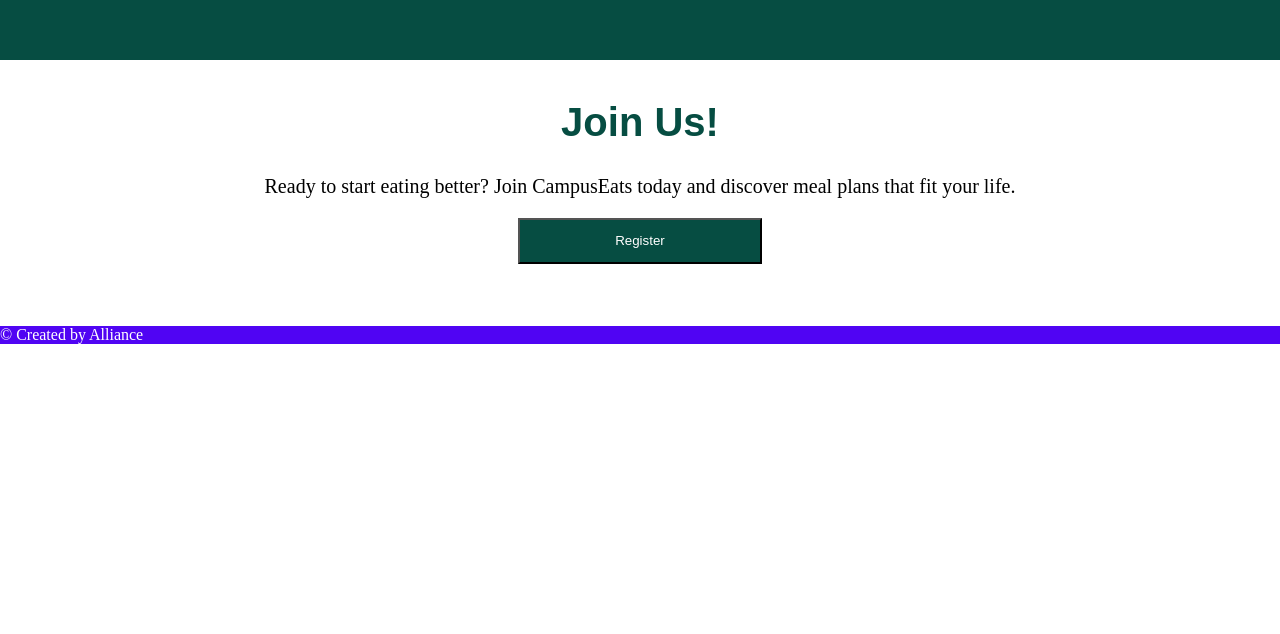
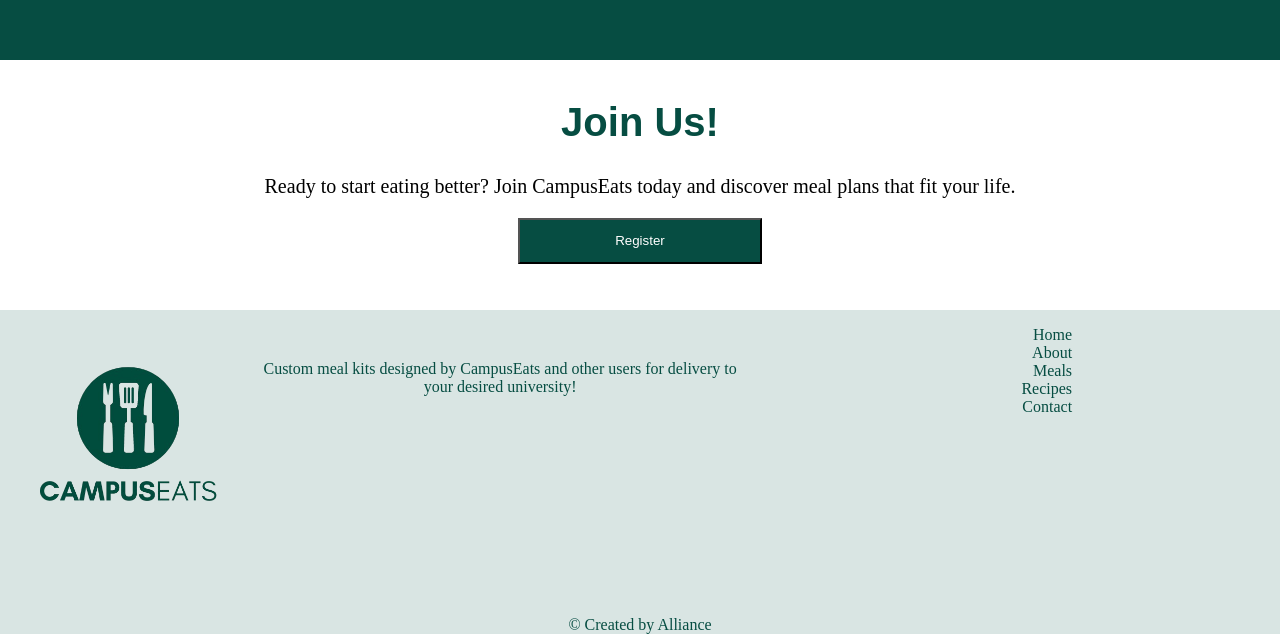
Before and after one commit to domozzzz/CampusEats, a React (Create React App) app: page /about in a window 1280 px wide. Shown: the part 1414-2048 px from the top of the page. Before the commit the page ends 1774 px from the top, so only its background shows below. Built offline with nearby package versions, Linux system fonts and the light colour scheme.

Commit message:
update about page and footer

```diff
--- a/src/App.css
+++ b/src/App.css
@@ -35,11 +35,36 @@ nav li a:hover {
 }
 
 footer {
-  background-color:#5004f3;
+  background-color:#D9E5E3;
 }
 
+footer .container {
+  display: flex;
+  width: 100%;
+}
+
+footer .copyright {
+  margin-top: 0;
+}
+
+
 footer p {
-  color: white;
+  color: #064D42;
+  text-align: justify;
+  position: relative;
+  text-align: center;
+  margin-top: 50px;
+  margin-bottom: 0;
+}
+
+footer ul {
+  text-align: right;
+  width: 50%
+}
+
+footer ul a {
+  color: #064D42;
+  text-decoration: none;
 }
 
 h1 {
@@ -62,7 +87,7 @@ h2 {
 }
 
 button {
-  width: 95%;
+  width: 95px;
   margin: auto;
   margin-bottom: 0.5em;
   padding: 1em;
@@ -235,20 +260,20 @@ section:nth-child(odd) {
   text-align: justify;
 }
 
-.container {
+.join-us-container {
   padding: 30px;
   position: relative;
   display: center;
   text-align: center;
 }
 
-.container h1{
+.join-us-container h1{
   color: #064D42;
   margin: 0;
   padding: 10px;
 }
 
-.container button {
+.join-us-container button {
   width: 20%;
   margin: auto;
   display: block;
@@ -256,6 +281,6 @@ section:nth-child(odd) {
   color: white;
 }
 
-.container p {
+.join-us-container p {
   font-size: 20px;
 }
--- a/src/components/Footer.js
+++ b/src/components/Footer.js
@@ -1,11 +1,39 @@
 import React from "react";
+import logo from '../images/logo.png'
 import { Link } from "react-router-dom";
 
 export default function Footer() {
 
   return (
     <footer>
+      <div class="container">
+        <img src={logo} alt="Avatar" style={{ width: "20%", height: "100%" }}></img>
+        <p>Custom meal kits designed by CampusEats and other users for delivery to your desired university!</p>
+        <ul>
+          <ul><Link to="/">
+            <a href="/">Home</a>
+          </Link></ul>
+
+          <ul><Link to="/about">
+            <a href="about">About</a>
+          </Link></ul>
+
+          <ul><Link to="/meals">
+            <a href="/meals">Meals</a>
+          </Link></ul>
+
+          <ul><Link to="/recipes">
+            <a href="/recipes">Recipes</a>
+          </Link></ul>
+
+          <ul><Link to="/contact">
+            <a href="/contact">Contact</a>
+          </Link></ul>
+        </ul>
+      </div>
+      <div class="copyright">
       <p>&copy; <script>document.write(new Date().getFullYear())</script> Created by Alliance</p>
+    </div>
     </footer>
   );
 }
--- a/src/pages/About.js
+++ b/src/pages/About.js
@@ -42,7 +42,7 @@ export default function About() {
                 </div>
             </div>
             <div class="join-us" alt="Avatar" style={{ width: "100%", height: "250px" }}>
-            <div class="container">
+            <div class="join-us-container">
                 <h1>Join Us!</h1>
                 <p>Ready to start eating better? Join CampusEats today and discover meal plans that fit your life.</p>
                 <button>Register</button>
```
Also changed, not shown: src/images/logo.png (added).
